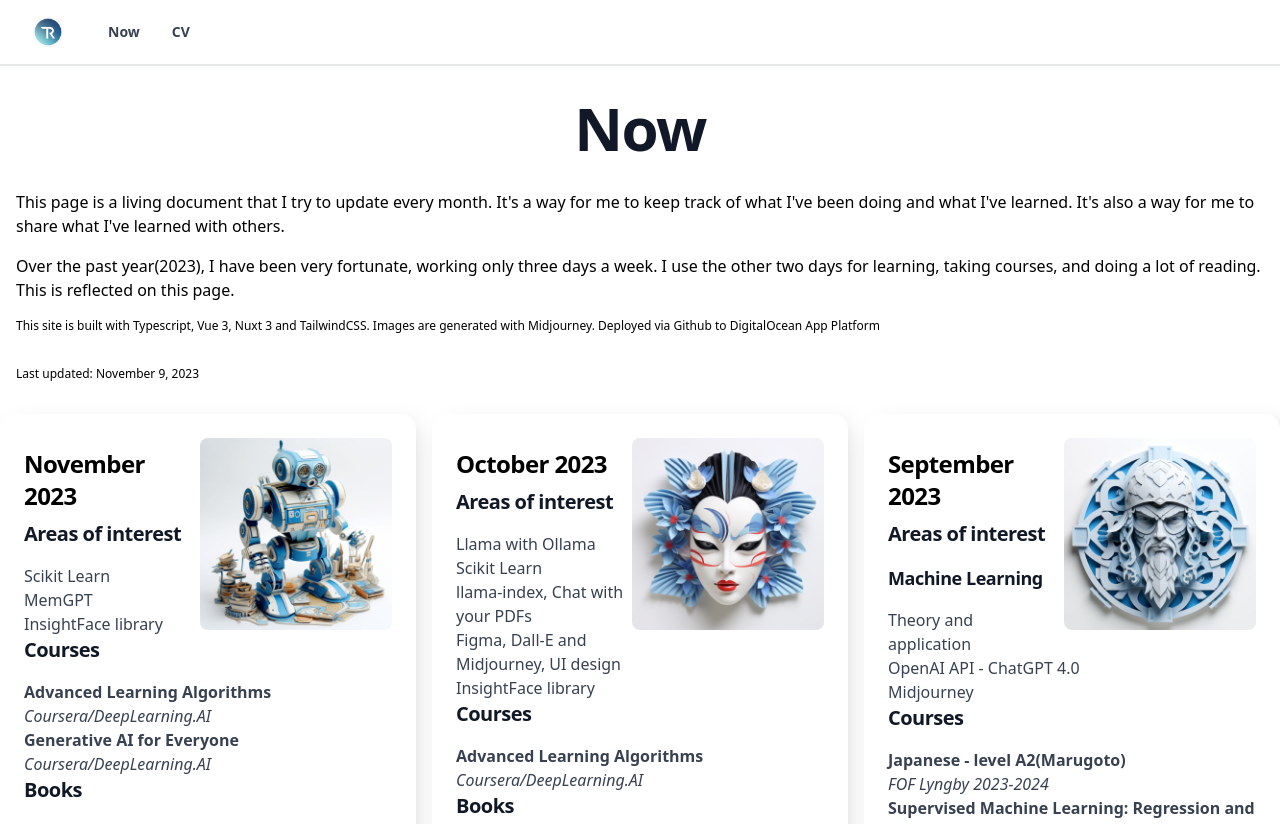
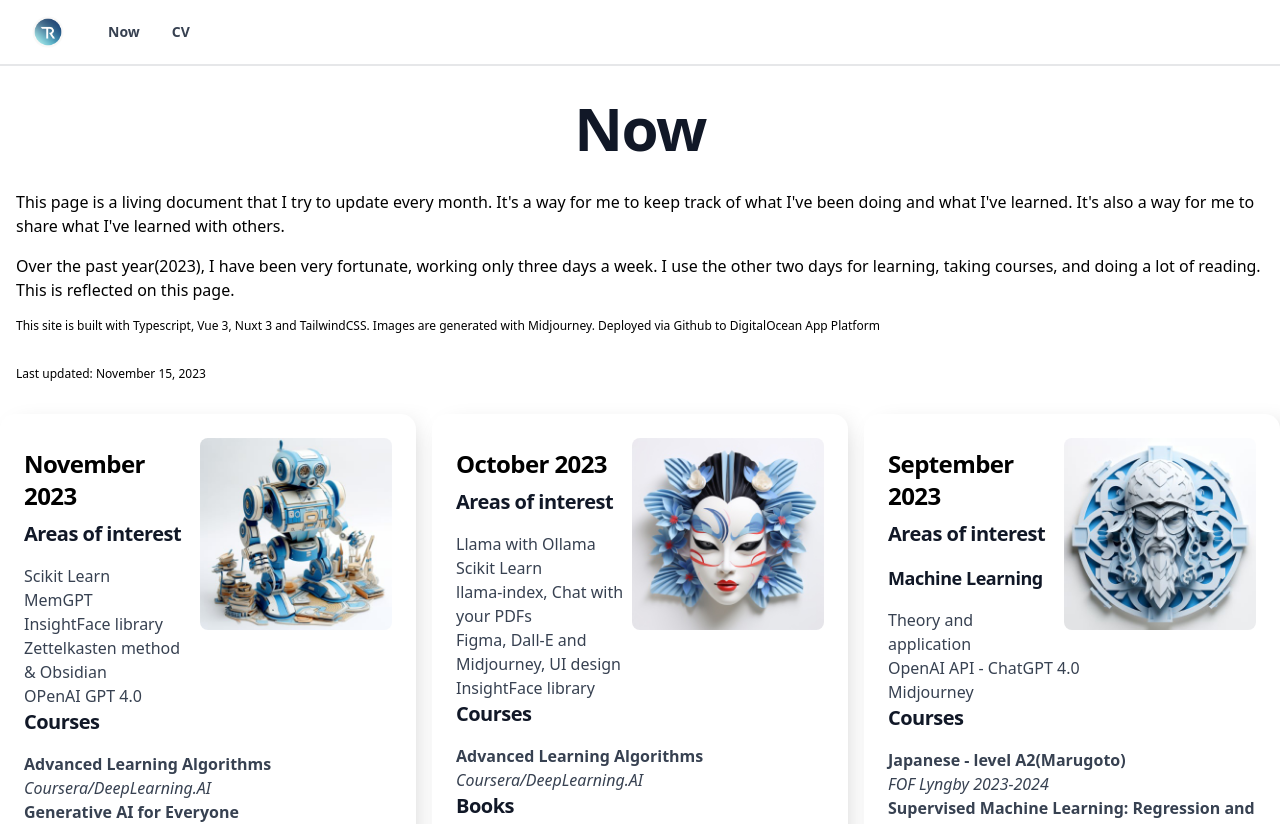
Before and after one commit to ringling/nuxt_ringling_info, a Nuxt app: page /now in a window 1280 px wide. Shown: the top 824 px of the page. Built offline with nearby package versions, Linux system fonts and the light colour scheme.

Commit message:
Now updated

```diff
--- a/pages/now.vue
+++ b/pages/now.vue
@@ -15,7 +15,7 @@
         generated with
         Midjourney. Deployed via Github to DigitalOcean App Platform
       </div>
-      <div class="m-4 mb-8 text-xs">Last updated: November 9, 2023</div>
+      <div class="m-4 mb-8 text-xs">Last updated: November 15, 2023</div>
       <div class="grid grid-cols-1 md:grid-cols-2 xl:grid-cols-3 gap-4">
 
           <div class="block max-w p-6 bg-white markdown neu">
@@ -27,6 +27,8 @@
               <li>Scikit Learn</li>
               <li>MemGPT</li>
               <li>InsightFace library</li>
+              <li>Zettelkasten method & Obsidian</li>
+              <li>OPenAI GPT 4.0</li>
             </ul>
 
             <h3>Courses</h3>
```
